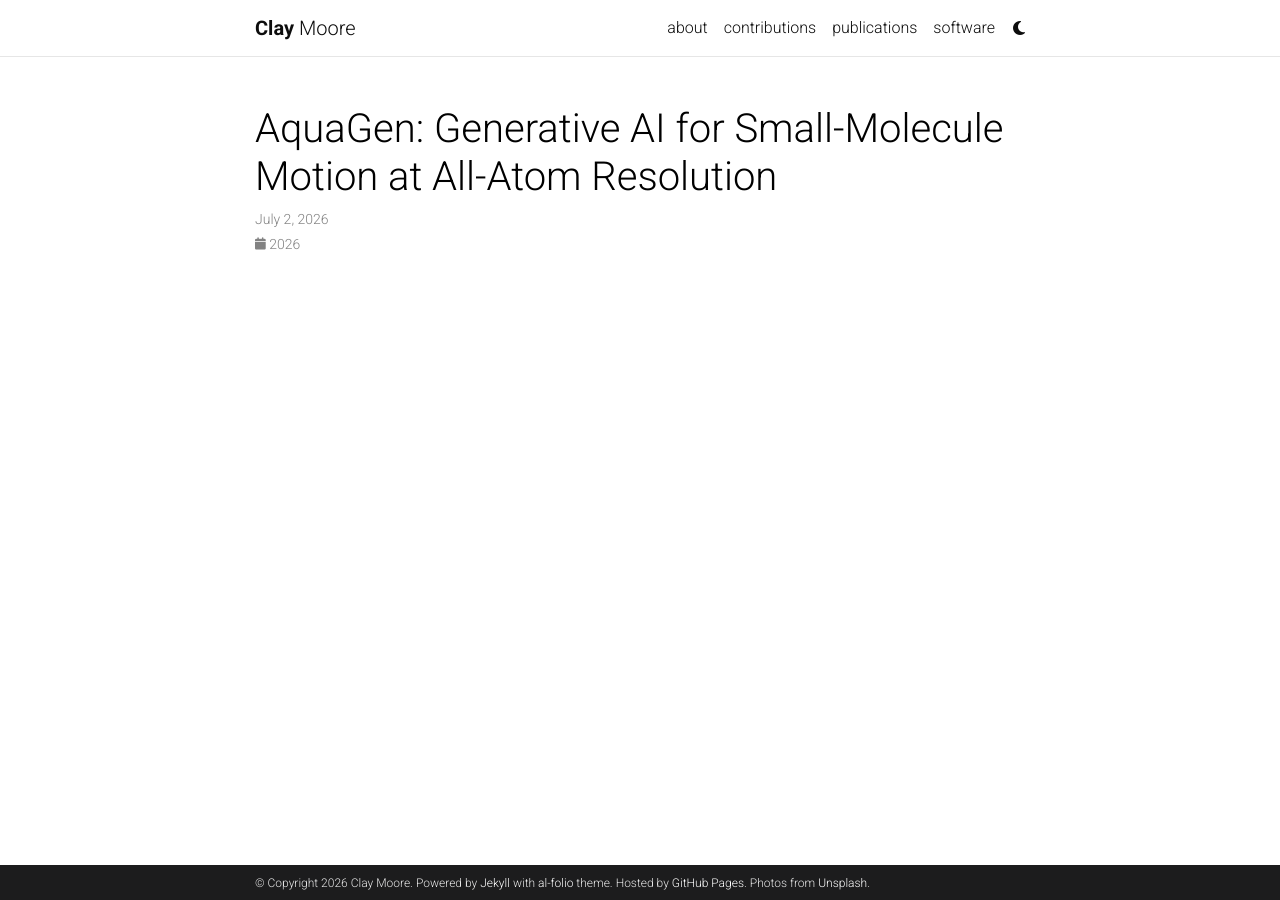
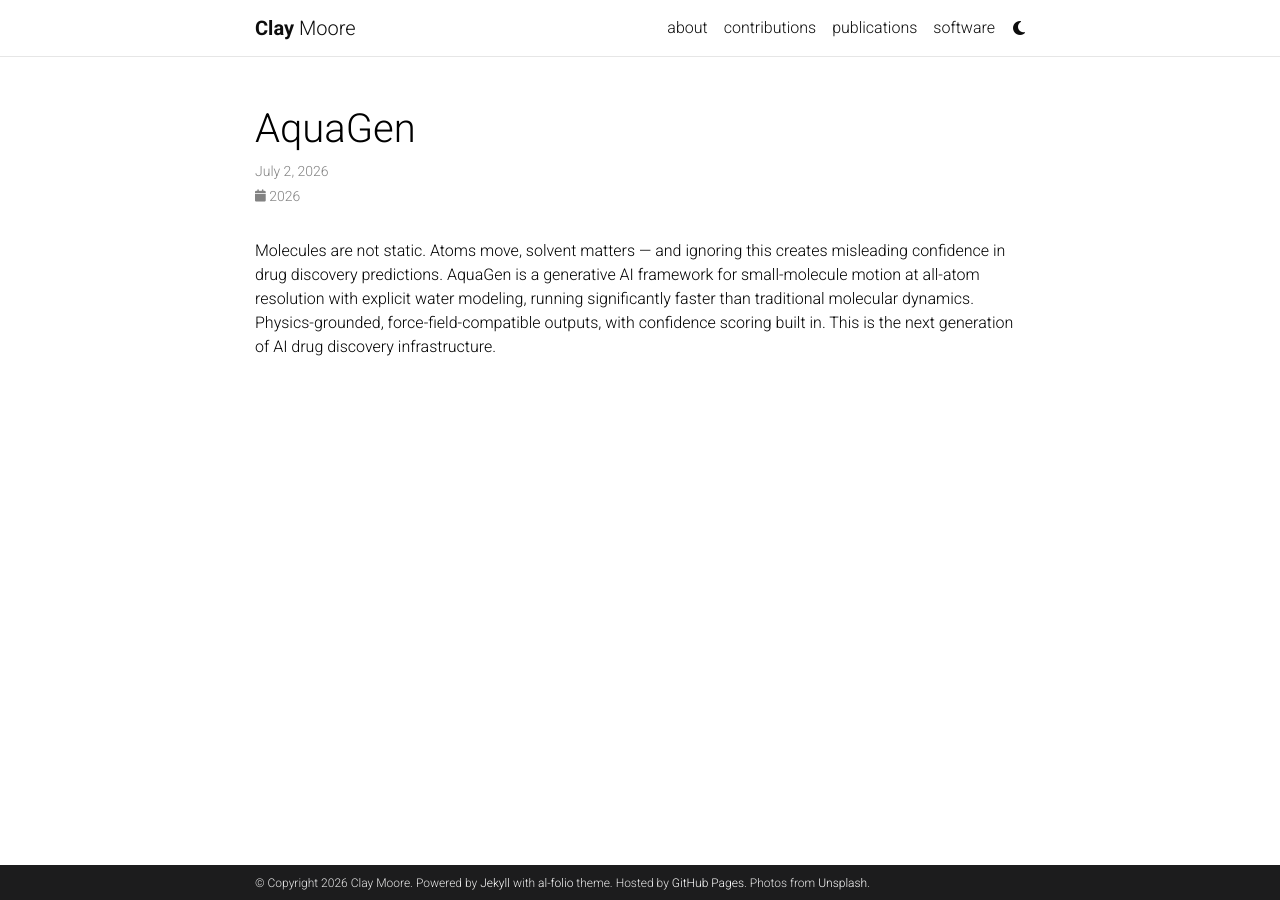
Before and after one commit to mooreneural/mooreneural.github.io, a Jekyll site: the page built from _posts/2026-07-02-aquagen.md, in a window 1280 px wide. Built offline with Jekyll 4.4.1, drawn with Linux system fonts in a browser that asks for light colours; comment, search, counter and statistics services are not loaded; a style sheet for code colours, icons or effects is not loaded.

Commit message:
Show latest posts inline on homepage, update AquaGen post format
Rewrote latest_posts.html to display post content directly on the
homepage with date + source badge (X or LinkedIn), instead of redirect links.
Updated AquaGen post to use new source/source_url frontmatter.

```diff
--- a/_posts/2026-07-02-aquagen.md
+++ b/_posts/2026-07-02-aquagen.md
@@ -1,6 +1,8 @@
 ---
 layout: post
-title: "AquaGen: Generative AI for Small-Molecule Motion at All-Atom Resolution"
+title: "AquaGen"
 date: 2026-07-02
-redirect: https://www.linkedin.com/feed/update/urn:li:activity:7478504168979189761/
+source: linkedin
+source_url: https://www.linkedin.com/feed/update/urn:li:activity:7478504168979189761/
 ---
+Molecules are not static. Atoms move, solvent matters — and ignoring this creates misleading confidence in drug discovery predictions. AquaGen is a generative AI framework for small-molecule motion at all-atom resolution with explicit water modeling, running significantly faster than traditional molecular dynamics. Physics-grounded, force-field-compatible outputs, with confidence scoring built in. This is the next generation of AI drug discovery infrastructure.
```
Also changed, not shown: _includes/latest_posts.html (+18 -19 lines).
